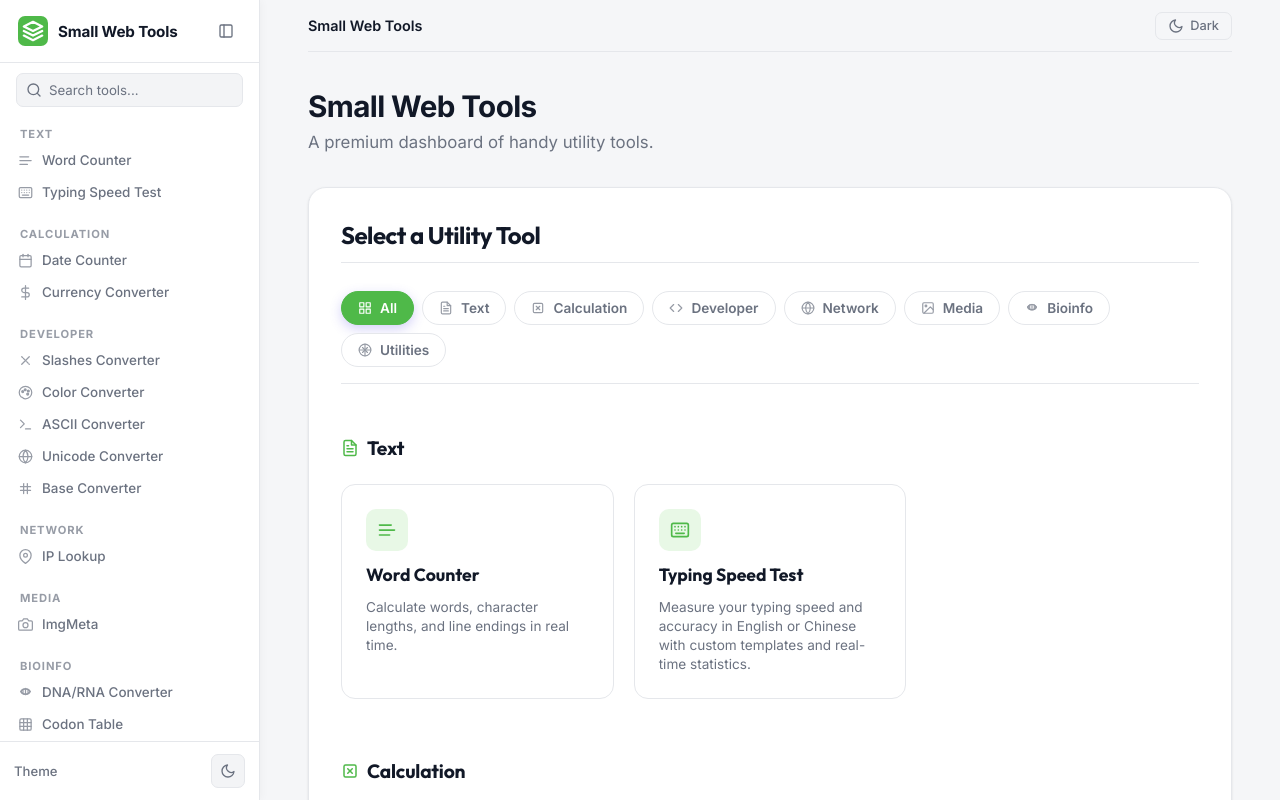
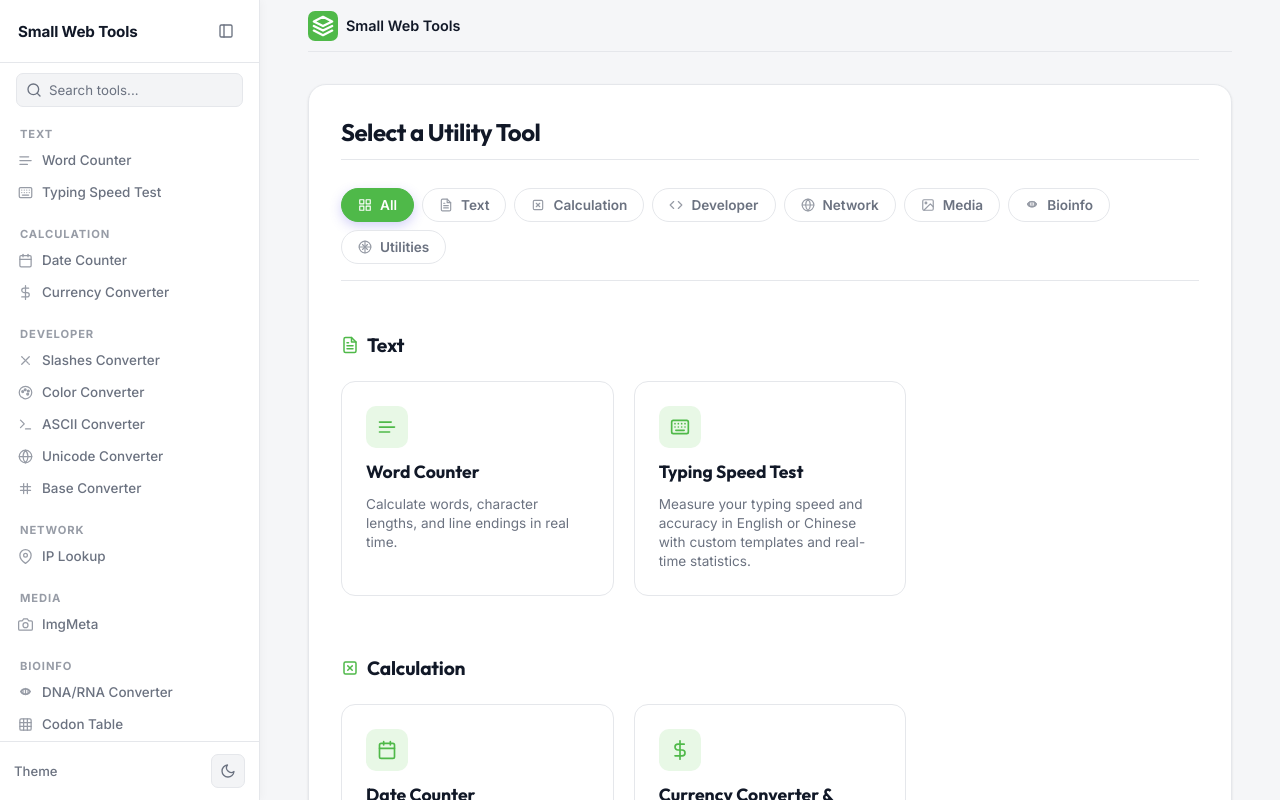
Before and after one commit to hhter2/small-web-tools, a React (Vite) app: page / in a window 1280 px wide. Built offline with nearby package versions, Linux system fonts and the light colour scheme.

Commit message:
refactor: layout cleanups, relocated logo, and favicon integration

```diff
--- a/index.html
+++ b/index.html
@@ -4,6 +4,7 @@
     <meta charset="UTF-8" />
     <meta name="viewport" content="width=device-width, initial-scale=1.0" />
     <title>Small Web Tools - Premium Dashboard</title>
+    <link rel="icon" type="image/svg+xml" href="/favicon.svg" />
     <!-- Import Google Fonts: Inter and Outfit -->
     <link rel="preconnect" href="https://fonts.googleapis.com">
     <link rel="preconnect" href="https://fonts.gstatic.com" crossorigin>
--- a/src/App.jsx
+++ b/src/App.jsx
@@ -514,11 +514,6 @@ export default function App() {
             style={{ cursor: 'pointer', display: 'flex', alignItems: 'center', gap: '10px' }}
             onClick={() => handleNavClick('tool-home')}
           >
-            <div className="brand-logo">
-              <svg viewBox="0 0 24 24" width="22" height="22" stroke="currentColor" strokeWidth="2.5" fill="none" strokeLinecap="round" strokeLinejoin="round">
-                <path d="M12 2L2 7l10 5 10-5-10-5zM2 17l10 5 10-5M2 12l10 5 10-5"/>
-              </svg>
-            </div>
             <span className="brand-text">Small Web Tools</span>
           </div>
 
@@ -641,6 +636,17 @@ export default function App() {
         {/* Top Bar */}
         <div className="top-bar">
           <div className="top-bar-left">
+            <div
+              className="brand-logo"
+              id="top-brand-logo"
+              title="Go to Home"
+              style={{ cursor: 'pointer' }}
+              onClick={() => handleNavClick('tool-home')}
+            >
+              <svg viewBox="0 0 24 24" width="22" height="22" stroke="currentColor" strokeWidth="2.5" fill="none" strokeLinecap="round" strokeLinejoin="round">
+                <path d="M12 2L2 7l10 5 10-5-10-5zM2 17l10 5 10-5M2 12l10 5 10-5"/>
+              </svg>
+            </div>
             {activeTool !== 'tool-home' && (
               <>
                 <button
@@ -659,42 +665,10 @@ export default function App() {
             <span className="top-bar-title">{activeDetails.title}</span>
           </div>
           <div className="top-bar-right">
-            <button
-              id="top-theme-toggle"
-              className="top-bar-theme-btn"
-              aria-label="Toggle dark/light mode"
-              onClick={toggleTheme}
-            >
-              {theme === 'dark' ? (
-                <svg className="sun-icon" viewBox="0 0 24 24" width="16" height="16" stroke="currentColor" strokeWidth="2" fill="none" strokeLinecap="round" strokeLinejoin="round">
-                  <circle cx="12" cy="12" r="5"></circle>
-                  <line x1="12" y1="1" x2="12" y2="3"></line>
-                  <line x1="12" y1="21" x2="12" y2="23"></line>
-                  <line x1="4.22" y1="4.22" x2="5.64" y2="5.64"></line>
-                  <line x1="18.36" y1="18.36" x2="19.78" y2="19.78"></line>
-                  <line x1="1" y1="12" x2="3" y2="12"></line>
-                  <line x1="21" y1="12" x2="23" y2="12"></line>
-                  <line x1="4.22" y1="19.78" x2="5.64" y2="18.36"></line>
-                  <line x1="18.36" y1="5.64" x2="19.78" y2="4.22"></line>
-                </svg>
-              ) : (
-                <svg className="moon-icon" viewBox="0 0 24 24" width="16" height="16" stroke="currentColor" strokeWidth="2" fill="none" strokeLinecap="round" strokeLinejoin="round">
-                  <path d="M21 12.79A9 9 0 1 1 11.21 3 7 7 0 0 0 21 12.79z"></path>
-                </svg>
-              )}
-              <span>{theme === 'dark' ? 'Light' : 'Dark'}</span>
-            </button>
           </div>
         </div>
 
-        {activeTool === 'tool-home' && (
-          <header className="main-header wide-header">
-            <div className="header-text-container">
-              <h1 id="active-tool-title">{activeDetails.title}</h1>
-              <p id="active-tool-desc" className="subtitle">{activeDetails.desc}</p>
-            </div>
-          </header>
-        )}
+
 
         <section className="tool-stage">
           {renderActiveTool()}
```
Also changed, not shown: public/favicon.svg (added), 1 other file (tests, documents, lock files or other folders).
